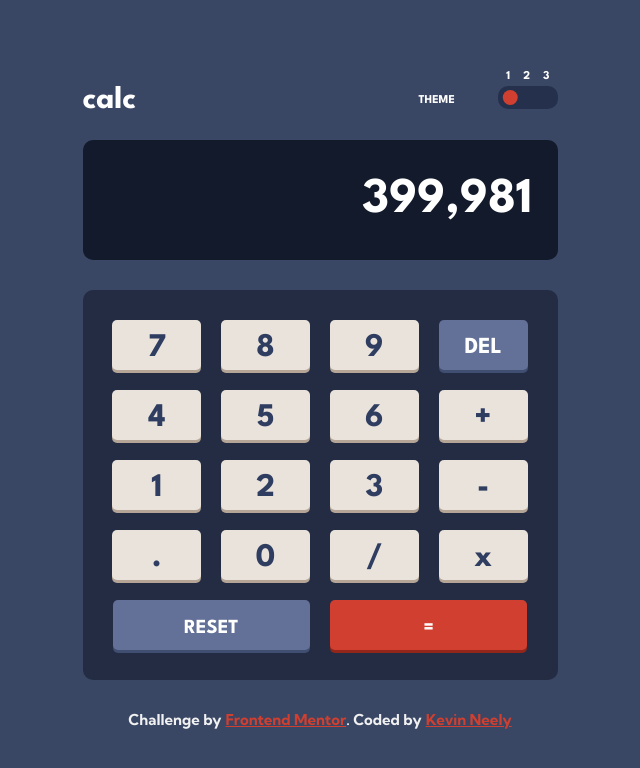
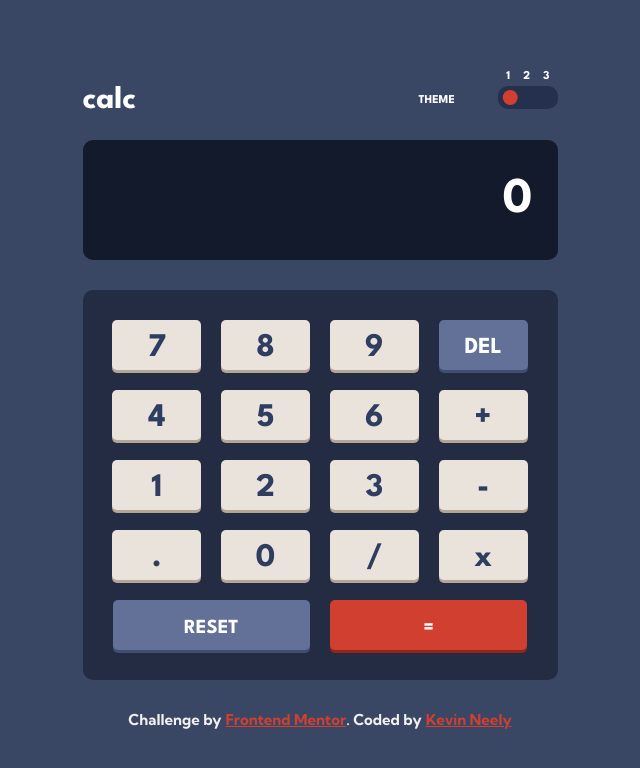
Before and after one commit to 2dkn/Calculator-app-react, a React (Create React App) app: page / in a window 1280 px wide. Shown: the top 768 px of the page, without its empty margins (320-960 px from the left). Built offline with nearby package versions, Linux system fonts and the light colour scheme.

Commit message:
Finished and updated

```diff
--- a/public/index.html
+++ b/public/index.html
@@ -33,9 +33,10 @@
     <title>React App</title>
   </head>
   <body>
-    <noscript>You need to enable JavaScript to run this app.</noscript>
-    <div id="root"></div>
-    <!--
+    <main>
+      <noscript>You need to enable JavaScript to run this app.</noscript>
+      <div id="root"></div>
+      <!--
       This HTML file is a template.
       If you open it directly in the browser, you will see an empty page.
 
@@ -44,6 +45,6 @@
 
       To begin the development, run `npm start` or `yarn start`.
       To create a production bundle, use `npm run build` or `yarn build`.
-    -->
+    --></main>
   </body>
 </html>
--- a/src/App.js
+++ b/src/App.js
@@ -55,7 +55,7 @@ function App({ type, onClick, theme, handleClick }) {
       </div>
       <div className={`screen ${currentTheme}`}>
         <div className={`calc-numbers ${currentTheme}`}>
-          {calculation || "399,981"}
+          {calculation || "0"}
         </div>
       </div>
       <CalculatorButtons
@@ -117,6 +117,7 @@ function ToggleSwitch({ currentTheme, setCurrentTheme }) {
         checked={selectedState === 1}
         onChange={handleToggle}
         readOnly
+        aria-label="Color 1"
       />
       <input
         type="radio"
@@ -126,6 +127,7 @@ function ToggleSwitch({ currentTheme, setCurrentTheme }) {
         checked={selectedState === 2}
         onChange={handleToggle}
         readOnly
+        aria-label="Color 2"
       />
       <input
         type="radio"
@@ -135,6 +137,7 @@ function ToggleSwitch({ currentTheme, setCurrentTheme }) {
         checked={selectedState === 3}
         onChange={handleToggle}
         readOnly
+        aria-label="Color 3"
       />
     </div>
   );
```
